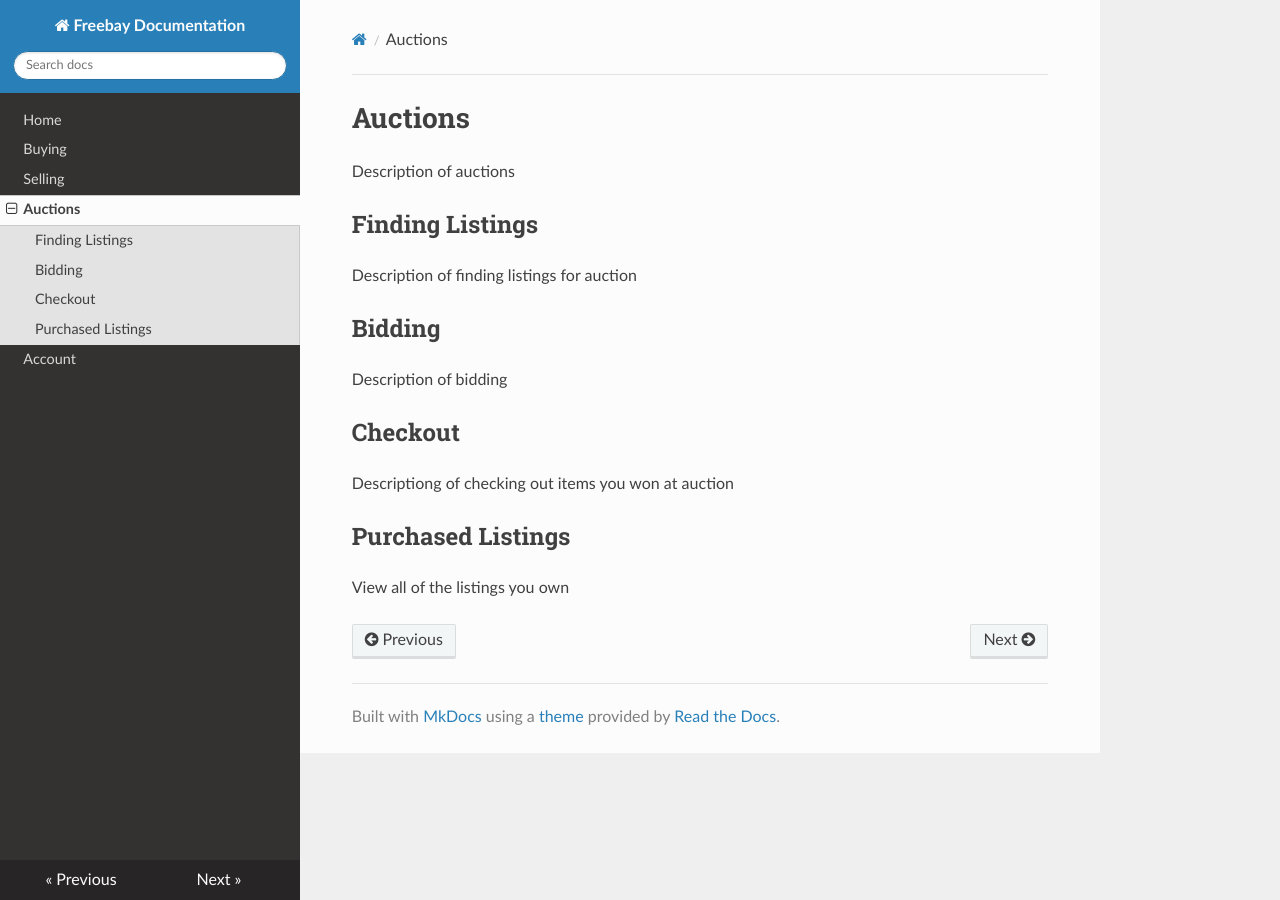
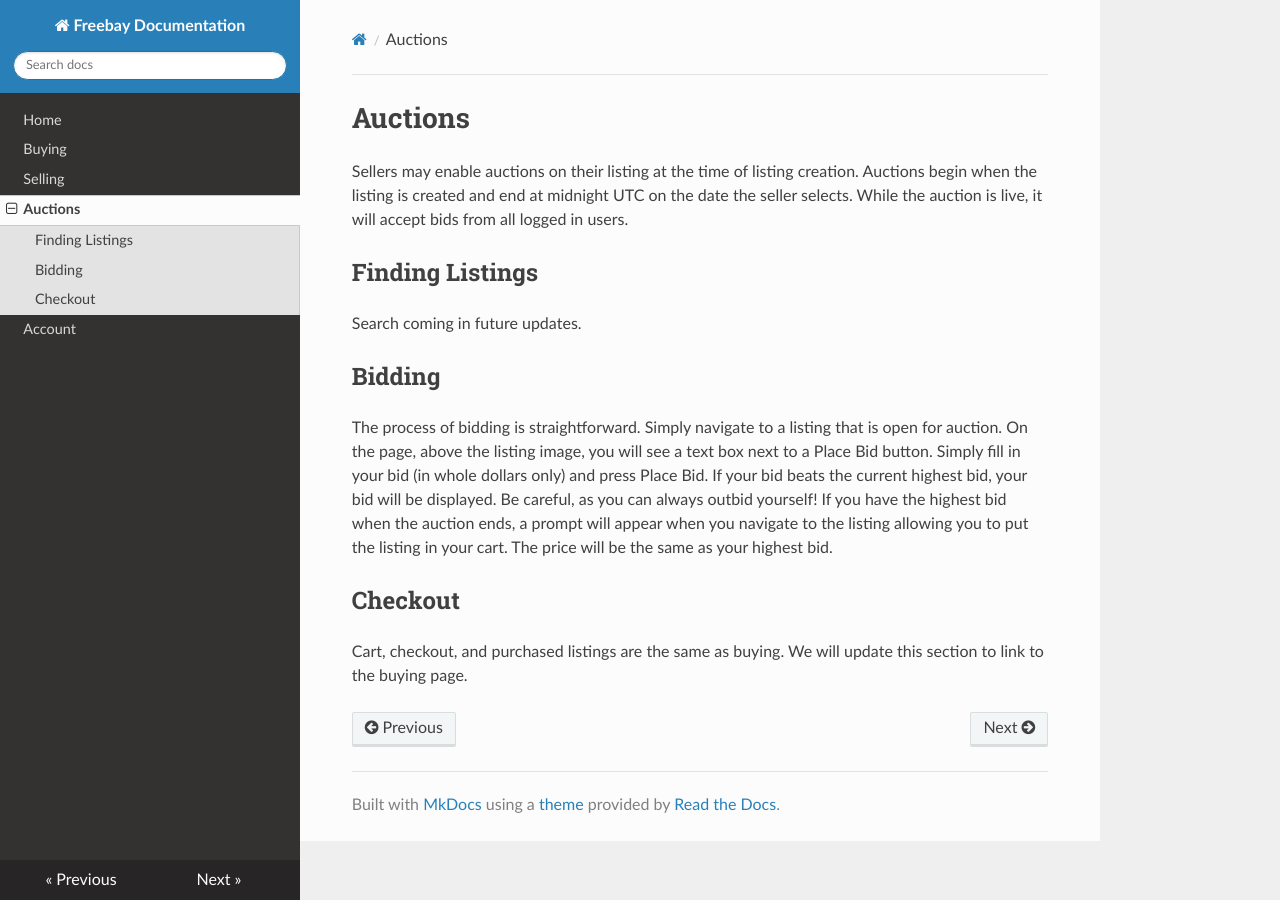
Before and after one commit to emmasandstorm/ebay_clone, an MkDocs documentation site: the page built from docs/auctions.md, in a window 1280 px wide. Built offline with MkDocs 1.6.1, drawn with Linux system fonts in a browser that asks for light colours; nearby versions of some CDN libraries.

Commit message:
Updates, fixed typos, formatting

```diff
--- a/docs/auctions.md
+++ b/docs/auctions.md
@@ -1,19 +1,15 @@
 # Auctions
 
-Description of auctions
+Sellers may enable auctions on their listing at the time of listing creation. Auctions begin when the listing is created and end at midnight UTC on the date the seller selects. While the auction is live, it will accept bids from all logged in users.
 
 ## Finding Listings
 
-Description of finding listings for auction
+Search coming in future updates.
 
 ## Bidding
 
-Description of bidding
+The process of bidding is straightforward. Simply navigate to a listing that is open for auction. On the page, above the listing image, you will see a text box next to a Place Bid button. Simply fill in your bid (in whole dollars only) and press Place Bid. If your bid beats the current highest bid, your bid will be displayed. Be careful, as you can always outbid yourself! If you have the highest bid when the auction ends, a prompt will appear when you navigate to the listing allowing you to put the listing in your cart. The price will be the same as your highest bid.
 
 ## Checkout
 
-Descriptiong of checking out items you won at auction
-
-## Purchased Listings
-
-View all of the listings you own
+Cart, checkout, and purchased listings are the same as buying. We will update this section to link to the buying page.
```
Also changed, not shown: docs/buying.md (+14 -11 lines), docs/index.md (+2 -2 lines).
